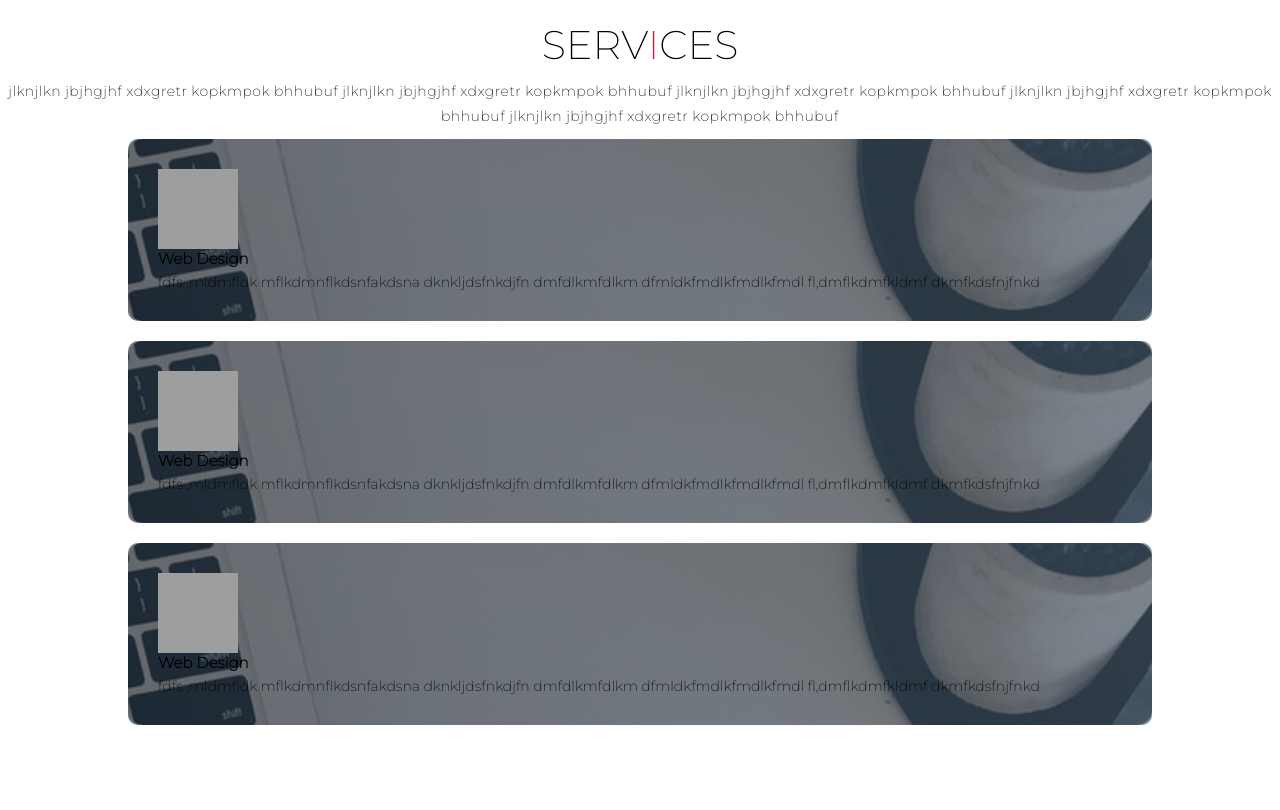
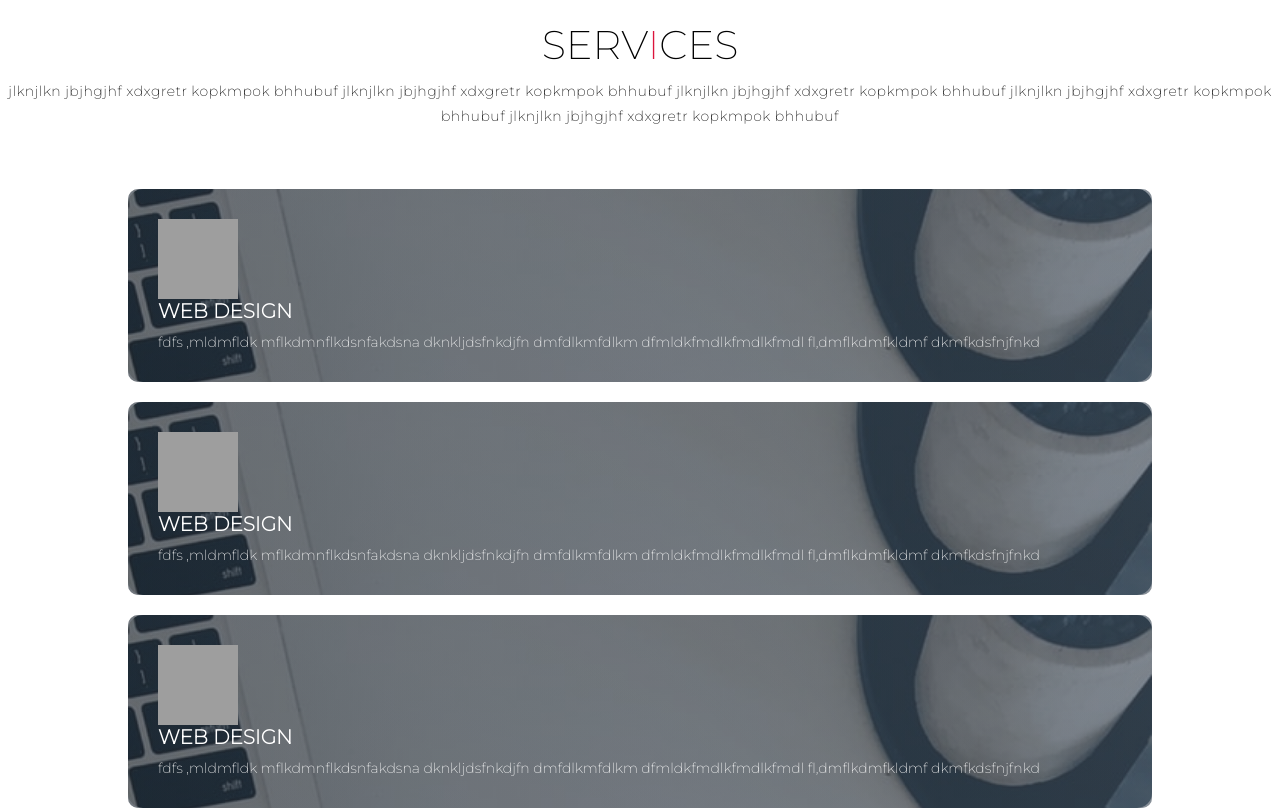
Before and after one commit to amira95ibrahim/html-cssWebsite, a plain HTML site: page index.html in a window 1280 px wide. Shown: the part 880-1690 px from the top of the page. Drawn offline with Linux system fonts and the light colour scheme; grey boxes are pictures that could not be loaded.

Commit message:
End of services section

```diff
--- a/style.css
+++ b/style.css
@@ -113,6 +113,7 @@ img {
   flex-wrap: wrap;
   align-items: center;
   justify-content: center;
+  margin-top: 50px;
 }
 #services .service-item {
   flex-basis: 80%;
@@ -145,11 +146,17 @@ img {
   margin-bottom: 20pxs;
 }
 #services .service-item h2 {
-  margin-bottom: 5px;
+  margin-bottom: 10px;
+  color: white;
+  font-size: 2rem;
+  text-transform: uppercase;
 }
 #services .service-item p {
   font-weight: 300;
   font-size: 1.4rem;
+  line-height: 1.9rem;
+  color: white;
+  text-align: left;
 }
 /* End Service Section */
 
```
